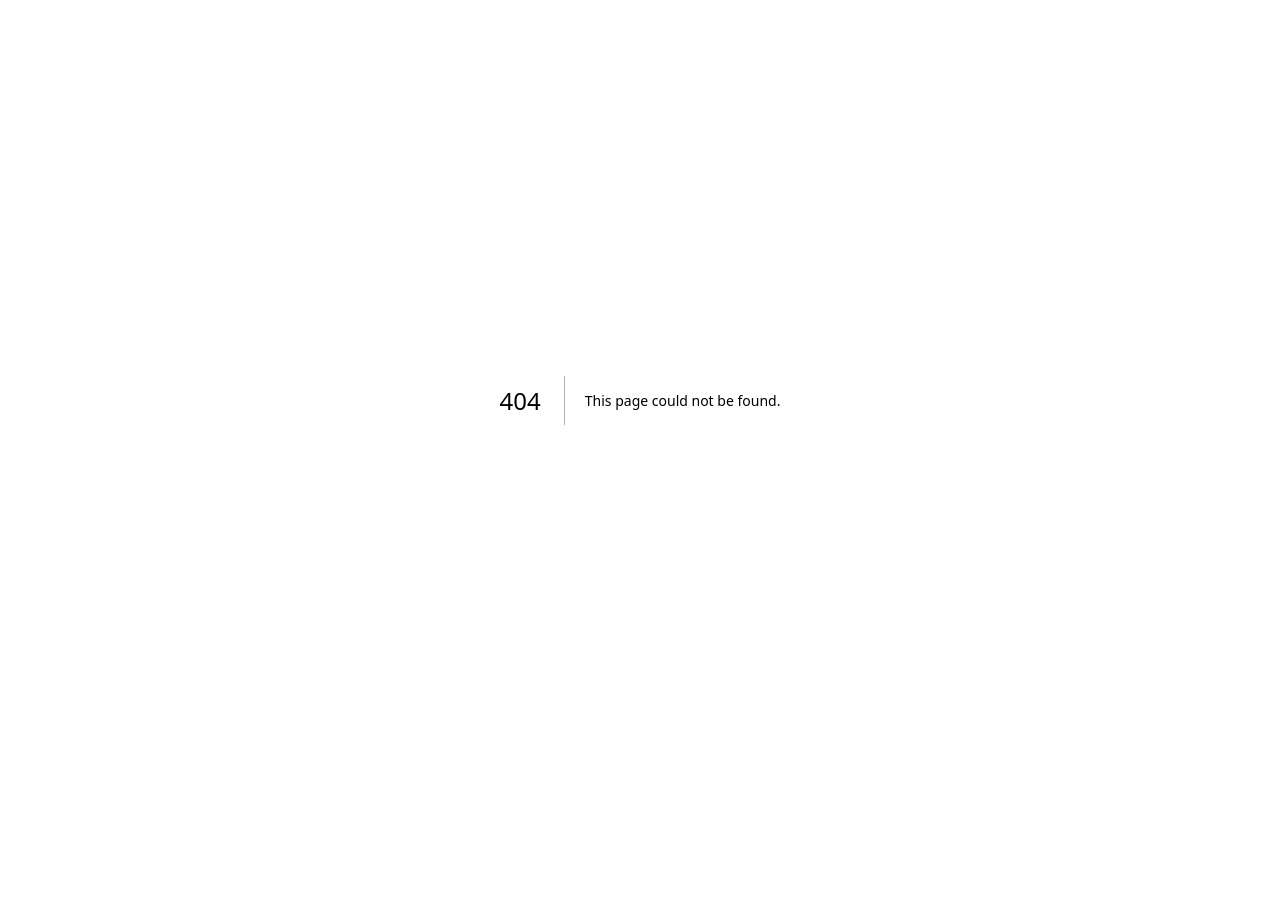
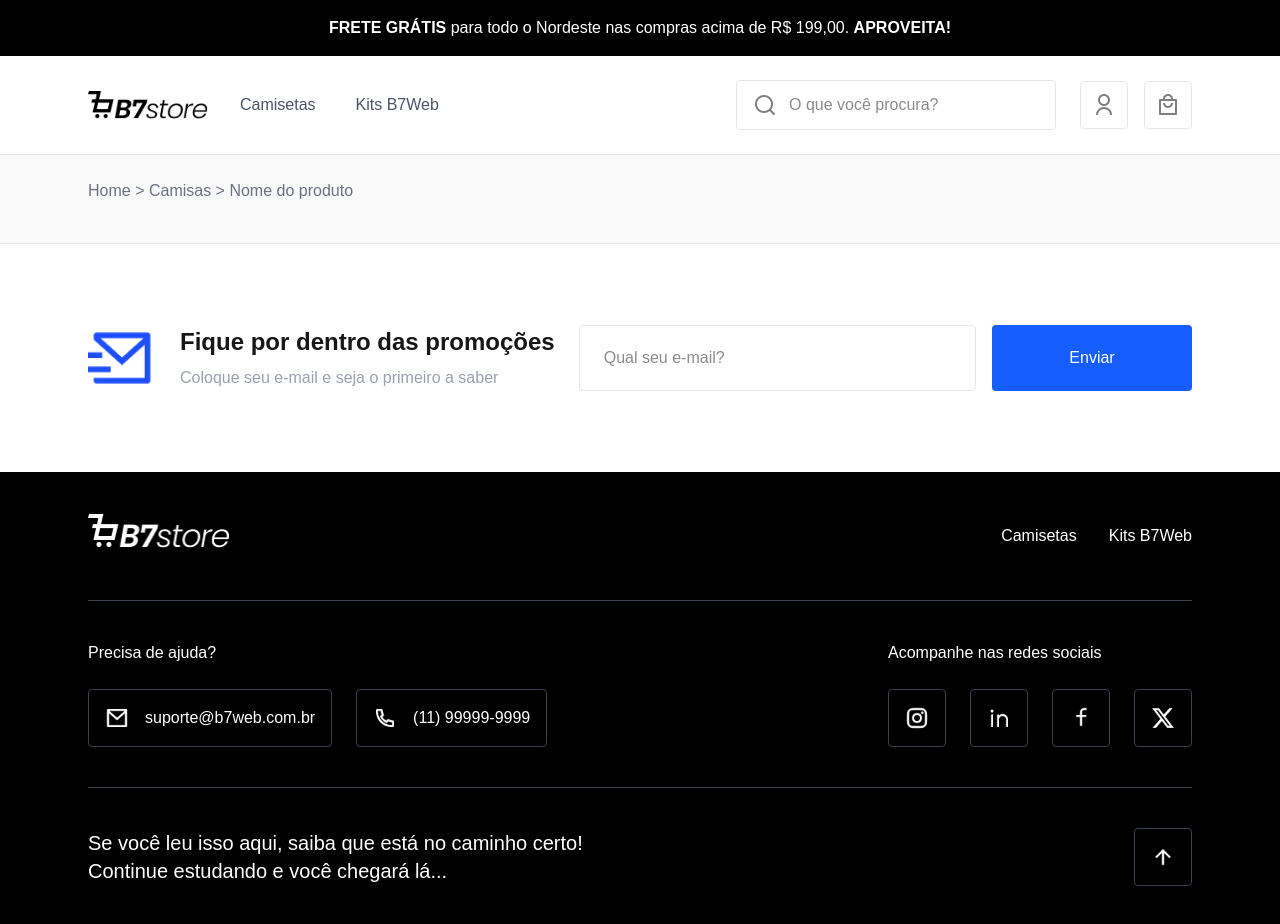
Before and after one commit to FabinhoFlauzino/b7store-frontend, a Next.js app: page /product/1 in a window 1280 px wide. Before the commit this address had no page. Before the commit the page ends 800 px from the top, so only its background shows below. Built offline with nearby package versions, Linux system fonts and the light colour scheme.

Commit message:
Criando página de produto

```diff
--- /dev/null
+++ b/src/app/(site)/product/[id]/page.tsx
@@ -0,0 +1,19 @@
+import Link from "next/link"
+
+type Props = {
+  params: Promise<{ id: string }>
+}
+
+export default async function Page({ params }: Props) {
+  const { id } = await params
+
+  // TODO: Fazer consulta do produto pelo ID
+
+  return (
+    <div>
+      <div className="text-gray-500 mb-4">
+        <Link href="/">Home</Link> &gt; <Link href="/">Camisas</Link> &gt; Nome do produto
+      </div>
+    </div>
+  )
+}
```
